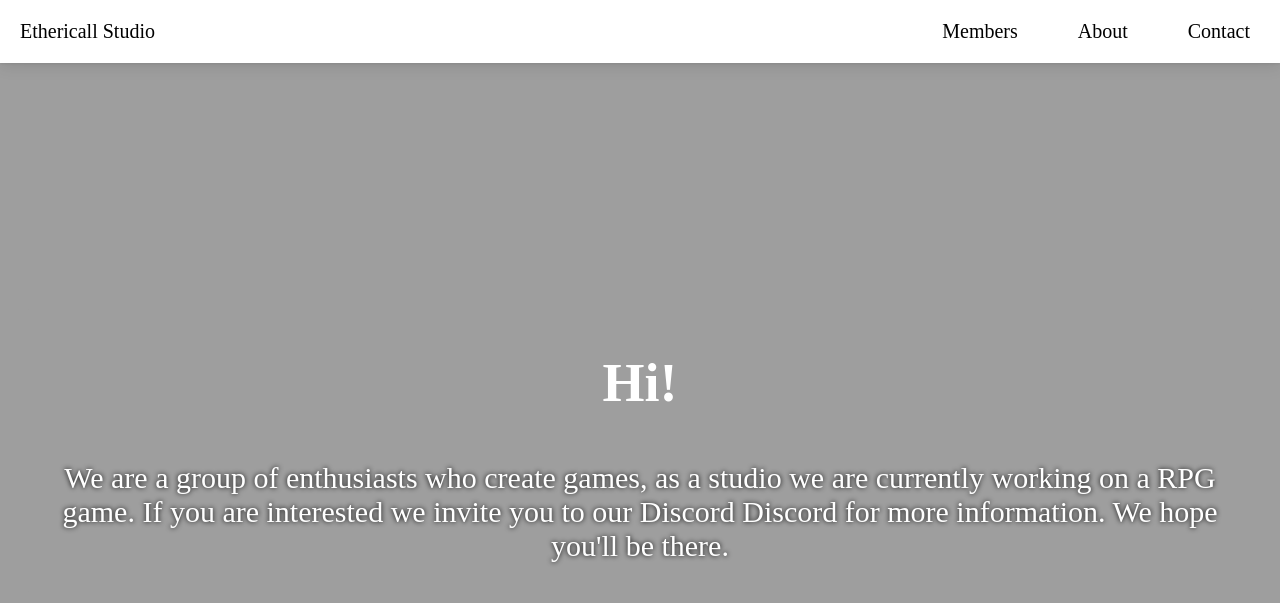
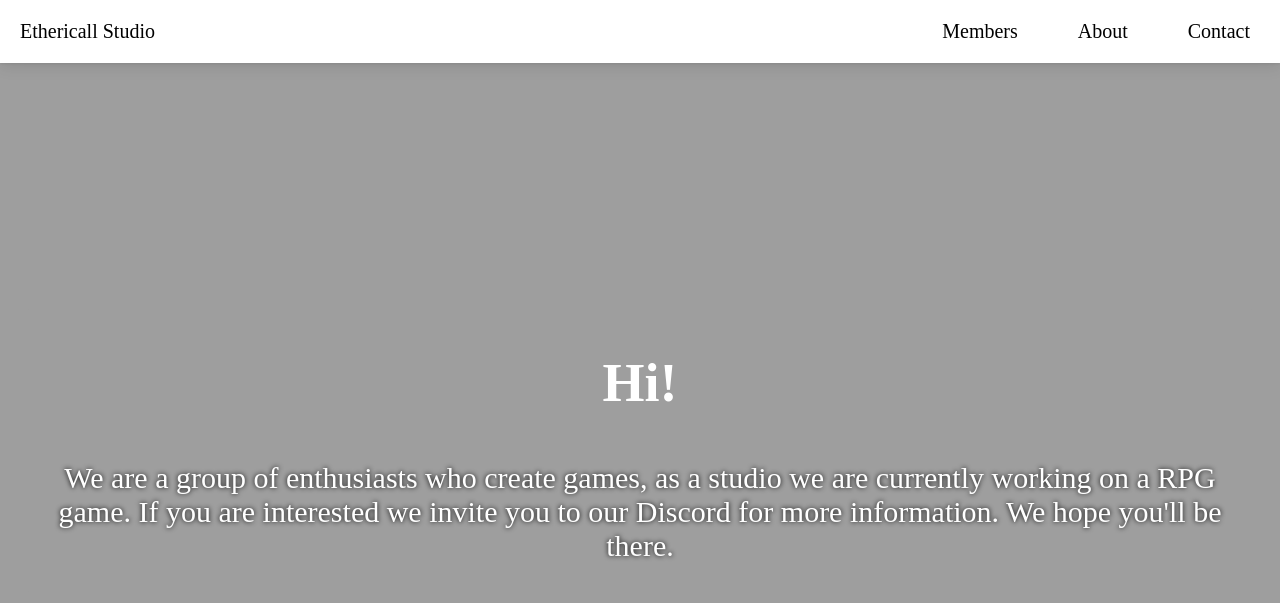
Before and after one commit to Ethericall-Studio/ethericall-studio.github.io, a Jekyll site: the page built from index.html, in a window 1280 px wide and 900 px high. Shown: the top 603 px of the window. Built offline with Jekyll 4.4.1, drawn with Linux system fonts in a browser that asks for light colours; some web fonts are replaced.

Commit message:
Update index.html

```diff
--- a/index.html
+++ b/index.html
@@ -8,7 +8,7 @@ lang: "en"
 <h1 class="hero-title">Hi!</h1>
 <p class="hero-title2">
     We are a group of enthusiasts who create games, as a studio we are currently working on a RPG game. {% if site.discord %}
-    If you are interested we invite you to our Discord <a href="{{ site.url }}{{ site.baseurl }}/discord" class="perm-white">Discord</a>
+    If you are interested we invite you to our <a href="{{ site.url }}{{ site.baseurl }}/discord" class="perm-white">Discord</a>
     for more information. We hope you'll be there. {% endif %}</p>
 </div>
 </section>
```
